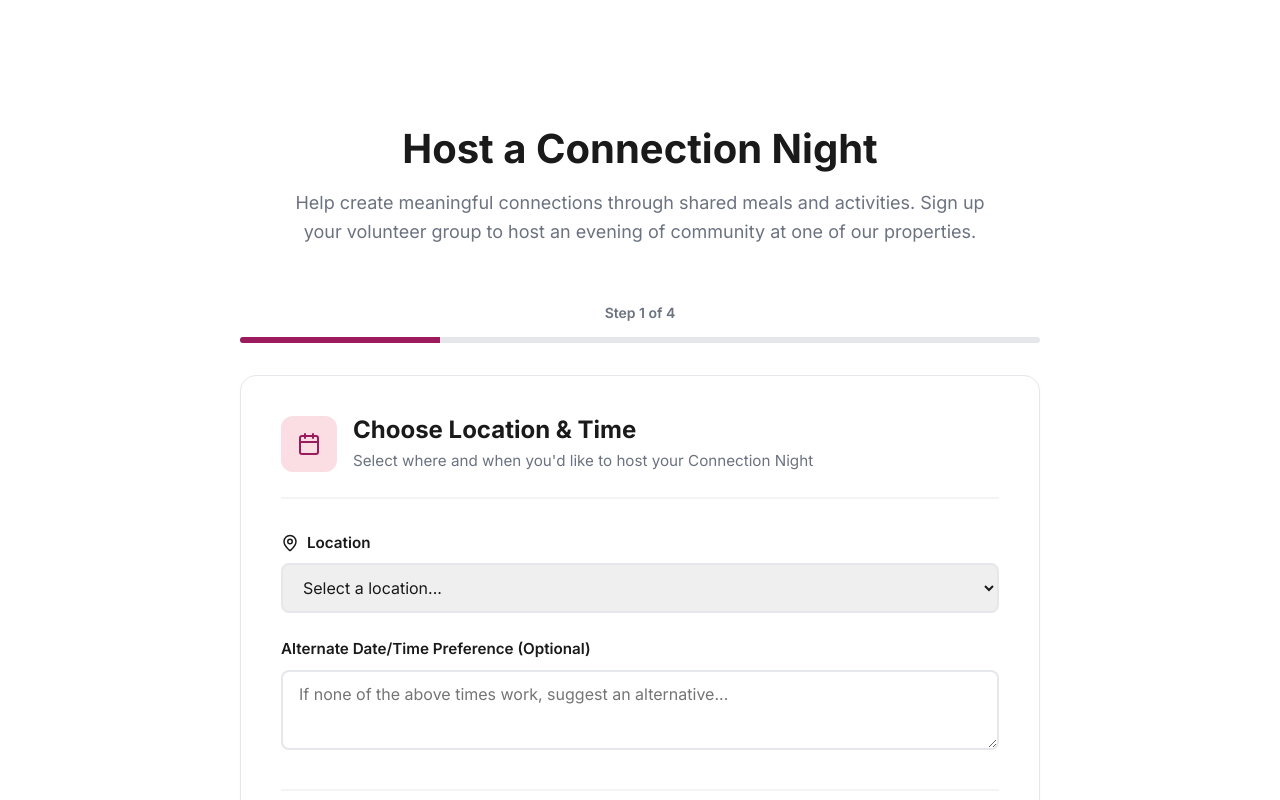
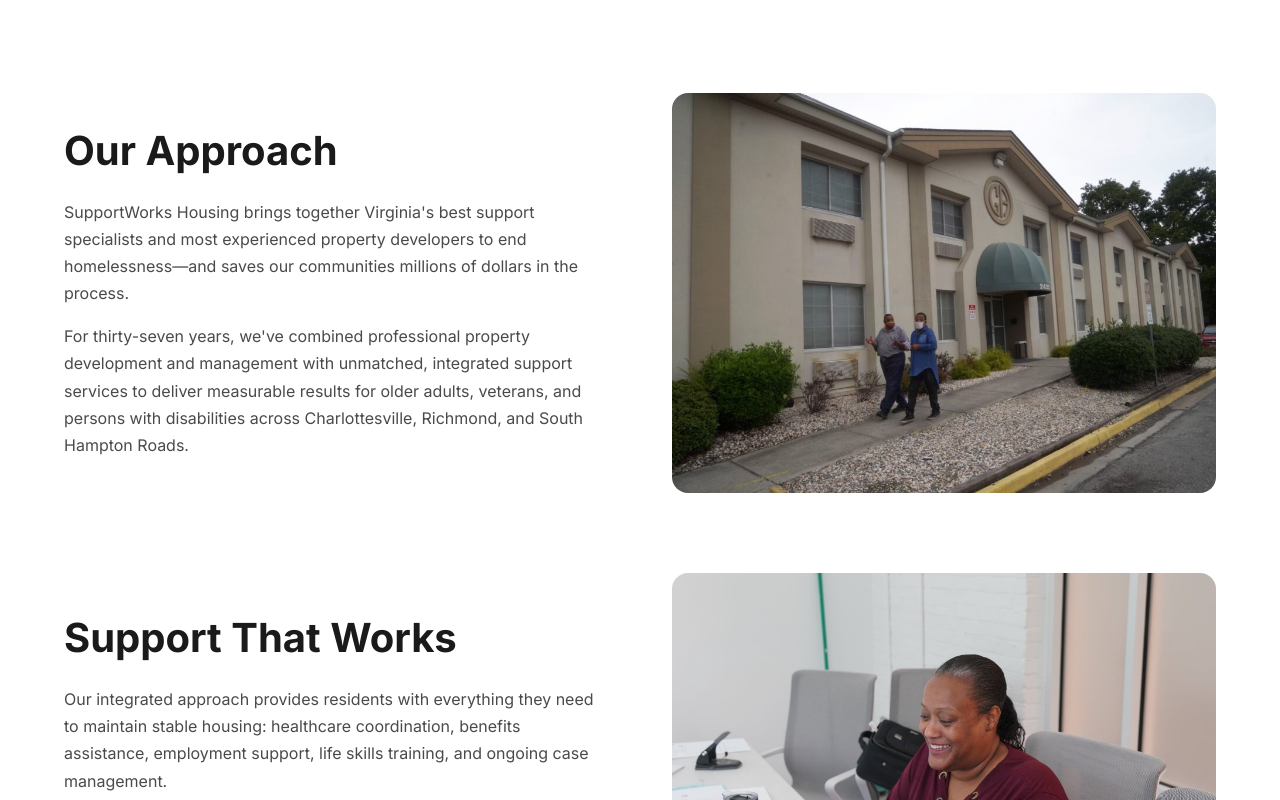
Before and after one commit to iamjasonsnook/supportworkshousing, a React (Vite) app: page / in a window 1280 px wide. Shown: the part 1540-2340 px from the top of the page. Built offline with nearby package versions, Linux system fonts and the light colour scheme.

Commit message:
Update ConnectionNights: remove alternate date field, add specific dates, move below Donate

```diff
--- a/src/App.jsx
+++ b/src/App.jsx
@@ -9,16 +9,27 @@ import Footer from './components/Footer';
 import './App.css';
 
 function App() {
+  const connectionNightsTimeSlots = {
+    'clay-house': [
+      { id: 'sat-jan-25', day: 'Saturday, January 25', time: '5:00 PM - 7:00 PM' },
+      { id: 'tue-jan-28', day: 'Tuesday, January 28', time: '6:00 PM - 8:00 PM' },
+      { id: 'thu-jan-30', day: 'Thursday, January 30', time: '6:00 PM - 8:00 PM' },
+      { id: 'sat-feb-1', day: 'Saturday, February 1', time: '5:00 PM - 7:00 PM' },
+      { id: 'tue-feb-4', day: 'Tuesday, February 4', time: '6:00 PM - 8:00 PM' },
+      { id: 'thu-feb-6', day: 'Thursday, February 6', time: '6:00 PM - 8:00 PM' },
+    ]
+  };
+
   return (
     <>
       <Header />
       <main>
         <Hero />
         <Impact />
-        <ConnectionNights />
         <About />
         <Stories />
         <Donate />
+        <ConnectionNights timeSlotsByLocation={connectionNightsTimeSlots} />
       </main>
       <Footer />
     </>
--- a/src/components/ConnectionNights.jsx
+++ b/src/components/ConnectionNights.jsx
@@ -27,7 +27,6 @@ function ConnectionNights({
     // Step 1
     locationId: '',
     timeSlotId: '',
-    alternateDateTime: '',
 
     // Step 2
     isIndividual: false,
@@ -151,7 +150,6 @@ function ConnectionNights({
         day: selectedTimeSlot?.day,
         time: selectedTimeSlot?.time,
       },
-      alternateDateTime: formData.alternateDateTime || null,
       group: {
         isIndividual: formData.isIndividual,
         name: formData.isIndividual ? 'Individual' : formData.groupName,
@@ -251,7 +249,6 @@ function ConnectionNights({
                 setFormData({
                   locationId: '',
                   timeSlotId: '',
-                  alternateDateTime: '',
                   isIndividual: false,
                   groupName: '',
                   contactName: '',
@@ -362,19 +359,6 @@ function ConnectionNights({
                     {errors.timeSlotId && <span className="cn-error">{errors.timeSlotId}</span>}
                   </div>
                 )}
-
-                <div className="cn-form-group">
-                  <label htmlFor="alternateDateTime">
-                    Alternate Date/Time Preference (Optional)
-                  </label>
-                  <textarea
-                    id="alternateDateTime"
-                    rows="2"
-                    placeholder="If none of the above times work, suggest an alternative..."
-                    value={formData.alternateDateTime}
-                    onChange={(e) => updateField('alternateDateTime', e.target.value)}
-                  />
-                </div>
               </div>
             )}
 
@@ -682,12 +666,6 @@ function ConnectionNights({
                       {availableTimeSlots.find(slot => slot.id === formData.timeSlotId)?.time}
                     </span>
                   </div>
-                  {formData.alternateDateTime && (
-                    <div className="cn-review-item">
-                      <strong>Alternate:</strong>
-                      <span>{formData.alternateDateTime}</span>
-                    </div>
-                  )}
                 </div>
 
                 <div className="cn-review-section">
```
